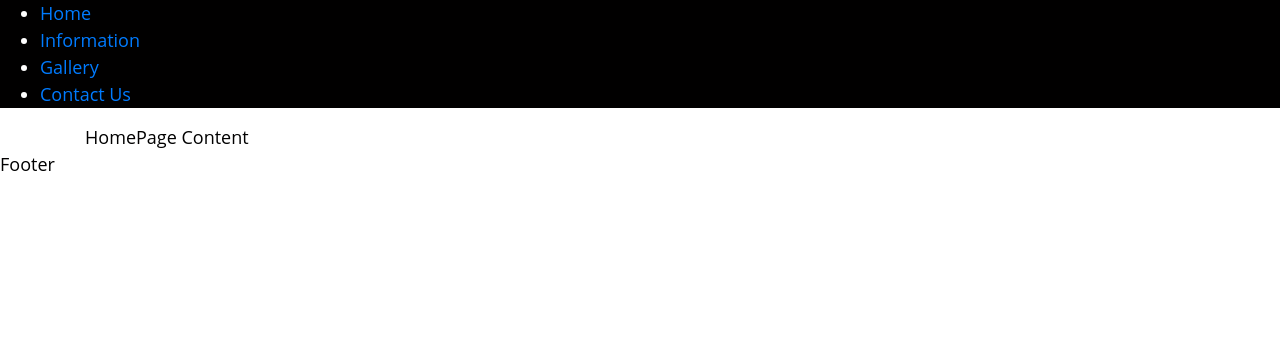
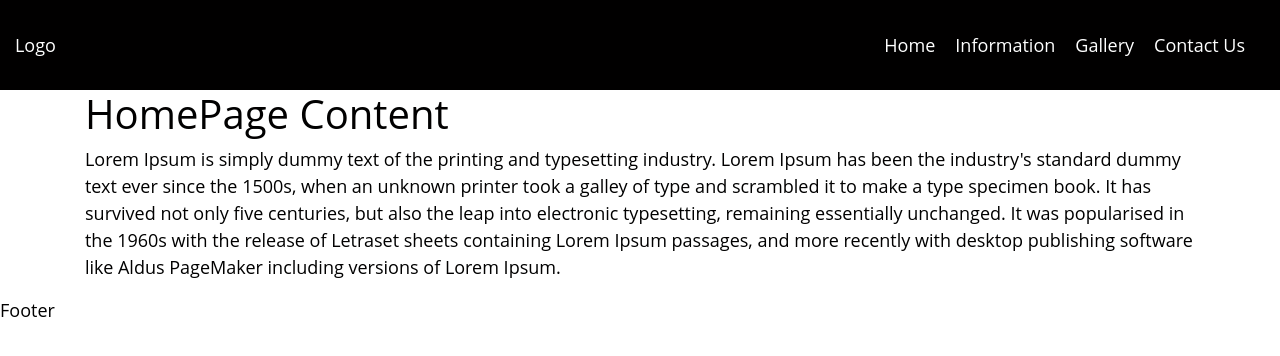
Before and after one commit to francescopapini/ventos, a React (Create React App) app: page / in a window 1280 px wide. Shown: the top 356 px of the page. Built offline with nearby package versions, Linux system fonts and the light colour scheme.

Commit message:
added some dummy test

```diff
--- a/src/App.js
+++ b/src/App.js
@@ -1,5 +1,5 @@
 import React, { Component } from 'react';
-import Navbar from './components/navbarComponent/navbar';
+import Header from './components/headerComponent/header';
 import Footer from './components/footerComponent/footer';
 import Homepage from './components/pages/homePage';
 import './assets/css/default.min.css';
@@ -8,7 +8,7 @@ class App extends Component {
   render() {
     return (
       <div className="App">
-        <Navbar />
+        <Header />
         <Homepage />
         <Footer />
       </div>
--- a/src/assets/css/default.min.css
+++ b/src/assets/css/default.min.css
@@ -1 +1 @@
-body{font-family:"Open Sans",sans-serif;font-size:18px;color:#010000;font-weight:400;font-style:normal}nav{display:block;width:100%;background:#010000;color:#fff}nav .logo{position:absolute;top:50%;left:15px;-webkit-transform:translateY(-50%);-moz-transform:translateY(-50%);transform:translateY(-50%)}
+body{font-family:"Open Sans",sans-serif;font-size:18px;color:#010000;font-weight:400;font-style:normal}a{text-decoration:none;-webkit-transition:.4s ease-in-out;-moz-transition:.4s ease-in-out;transition:.4s ease-in-out}a:hover{-webkit-transition:.4s ease-in-out;-moz-transition:.4s ease-in-out;transition:.4s ease-in-out}.container-fluid{line-height:24px}header{position:relative;display:block;width:100%;background:#010000;color:#fff;height:90px}header .logo{position:absolute;top:50%;left:15px;-webkit-transform:translateY(-50%);-moz-transform:translateY(-50%);transform:translateY(-50%)}header nav,header nav ul,header nav ul li{margin:0;padding:0}header nav{position:absolute;top:50%;right:15px;-webkit-transform:translateY(-50%);-moz-transform:translateY(-50%);transform:translateY(-50%)}header nav ul li{list-style-type:none;display:inline-block;margin-right:20px}header nav ul li.last{margin:0}header nav ul li a{line-height:normal;color:#fff}
--- a/src/assets/scss/_config.scss
+++ b/src/assets/scss/_config.scss
@@ -44,3 +44,16 @@ body {
   font-weight: 400;
   font-style: normal;
 }
+
+a {
+  text-decoration: none;
+  @include transition(.4s ease-in-out);
+
+  &:hover {
+    @include transition(.4s ease-in-out);
+  }
+}
+
+.container-fluid {
+  line-height: 24px;
+}
--- a/src/assets/scss/default.scss
+++ b/src/assets/scss/default.scss
@@ -1,10 +1,12 @@
 @import "_config.scss";
 
-nav {
+header {
+  position: relative;
   display: block;
   width: 100%;
   background: $black;
   color: $white;
+  height:90px;
 
   .logo {
     position: absolute;
@@ -12,4 +14,37 @@ nav {
     left: 15px;
     @include translateY(-50%);
   }
+
+  nav,
+  nav ul,
+  nav ul li {
+    margin:0;
+    padding: 0;
+  }
+
+  nav {
+    position: absolute;
+    top: 50%;
+    right: 15px;
+    @include translateY(-50%);
+
+    ul li {
+      list-style-type: none;
+      display: inline-block;
+      margin-right: 20px;
+
+      &.last {
+        margin: 0;
+
+      }
+
+      a {
+        line-height: normal;
+        color: $white;
+      }
+    }
+
+  }
+
+
 }
--- a/src/components/navbarComponent/navbar.js
+++ b/src/components/headerComponent/header.js
@@ -1,9 +1,9 @@
 import React, { Component } from 'react'
 
-class Navbar extends Component {
+class Header extends Component {
   render() {
     return (
-      <nav>
+      <header>
         <div className="logo">
           Logo
         </div>
@@ -17,9 +17,9 @@ class Navbar extends Component {
           </ul>
         </nav>
 
-      </nav>
+      </header>
     );
   }
 }
 
-export default Navbar;
+export default Header;
--- a/src/components/pages/homePage.js
+++ b/src/components/pages/homePage.js
@@ -4,7 +4,8 @@ class Homepage extends Component {
   render() {
     return (
       <div className="container">
-        HomePage Content
+        <h1>HomePage Content</h1>
+        <p>Lorem Ipsum is simply dummy text of the printing and typesetting industry. Lorem Ipsum has been the industry's standard dummy text ever since the 1500s, when an unknown printer took a galley of type and scrambled it to make a type specimen book. It has survived not only five centuries, but also the leap into electronic typesetting, remaining essentially unchanged. It was popularised in the 1960s with the release of Letraset sheets containing Lorem Ipsum passages, and more recently with desktop publishing software like Aldus PageMaker including versions of Lorem Ipsum.</p>
       </div>
     );
   }
```
